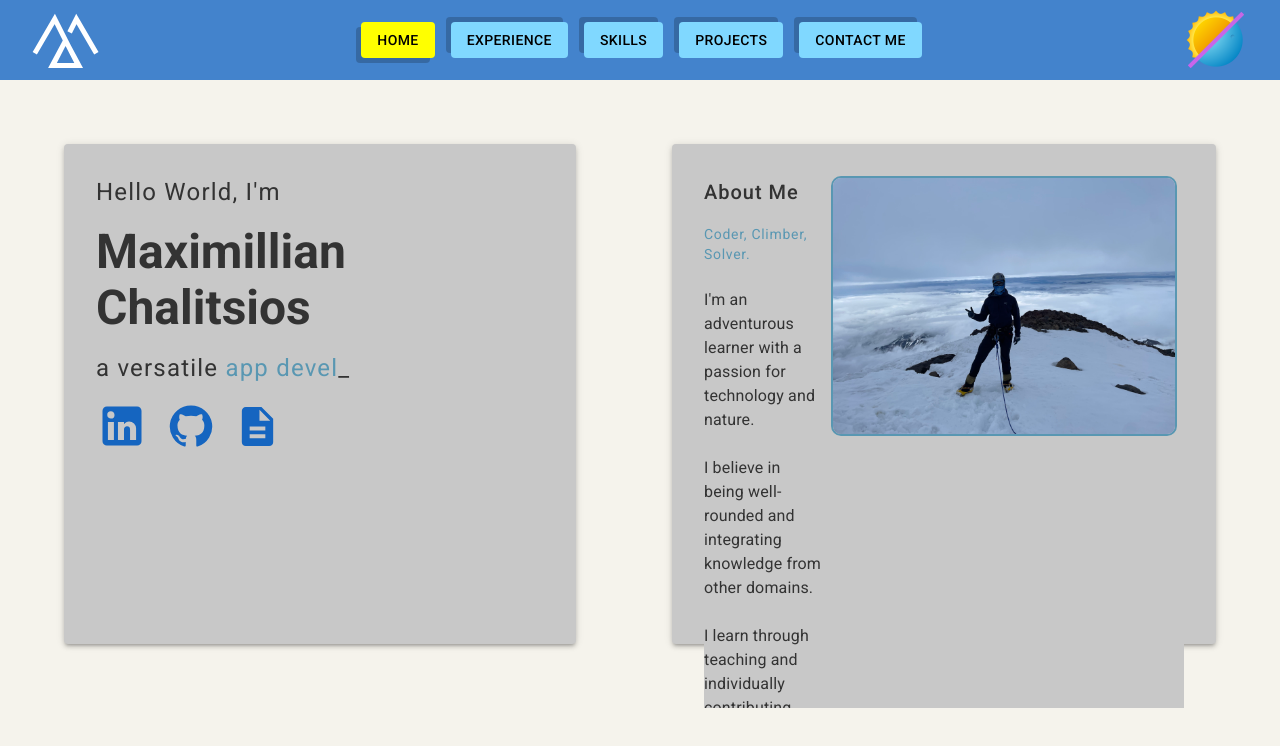
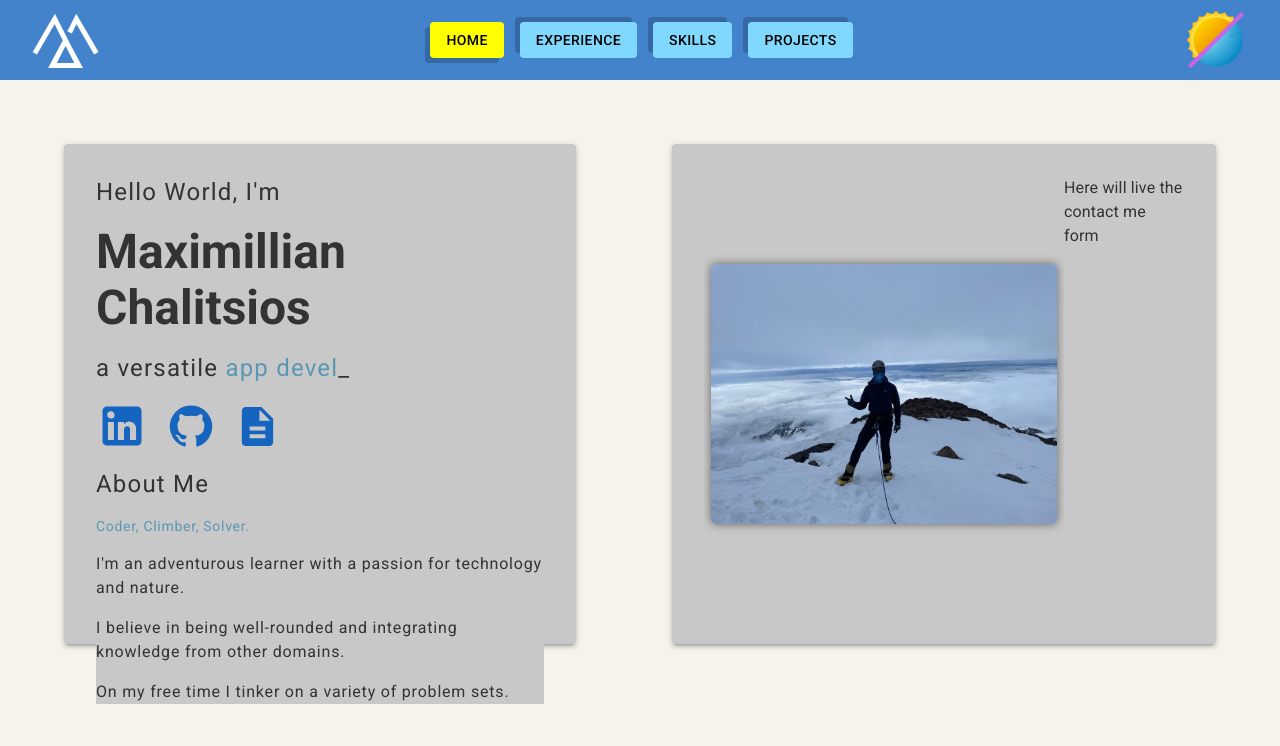
Before and after one commit to fygure/my-profile, a React (Create React App) app: page / in a window 1280 px wide. Shown: the top 746 px of the page. Built offline with nearby package versions, Linux system fonts and the light colour scheme.

Commit message:
modified right side grid

```diff
--- a/src/Router.js
+++ b/src/Router.js
@@ -9,7 +9,7 @@ import Bio from "./components/Bio";
 import Experience from "./components/Experience";
 import Skills from "./components/Skills";
 import Projects from "./components/Projects";
-import Contact from "./components/Contact";
+//import Contact from "./components/Contact";
 import ComingSoon from './components/ComingSoon';
 
 export default function Router() {
@@ -56,14 +56,14 @@ export default function Router() {
                         </TransitionComponent>
                     }
                 />
-                <Route
+                {/* <Route
                     path="/contact"
                     element={
                         <TransitionComponent>
                             <Contact />
                         </TransitionComponent>
                     }
-                />
+                /> */}
                 <Route
                     path="/coming-soon"
                     element={
--- a/src/components/Hero.jsx
+++ b/src/components/Hero.jsx
@@ -65,6 +65,8 @@ export default function Hero() {
                 {/* Left Side */}
                 <Grid item xs={6}>
                     <Paper elevation={3} sx={{
+                        display: 'flex',
+                        flexDirection: 'column',
                         padding: '32px',
                         margin: '64px 64px 64px 64px',
                         backgroundColor: theme.palette.background.paper,
@@ -96,40 +98,47 @@ export default function Hero() {
                                 </Link>
                             </IconButton>
                         </Box>
+                        <Box sx={{ display: 'flex', flexDirection: 'column', flex: '1', padding: '0', background: 'inherit' }}>
+                            <Typography variant="h5" component="div" sx={{ letterSpacing: '0.05em', paddingTop: '10px', marginBottom: '16px' }}>
+                                About Me
+                            </Typography>
+                            <Typography variant="body2" sx={{ letterSpacing: '0.05em', color: theme.palette.secondary.dark, marginBottom: '16px' }}>
+                                Coder, Climber, Solver.
+                            </Typography>
+                            <Typography variant="body1" sx={{ letterSpacing: '0.05em', marginBottom: '16px' }}>
+                                I'm an adventurous learner with a passion for technology and nature.
+                            </Typography>
+                            <Typography variant="body1" sx={{ letterSpacing: '0.05em', marginBottom: '16px' }}>
+                                I believe in being well-rounded and integrating knowledge from other domains.
+                            </Typography>
+                            <Typography variant="body1" sx={{ letterSpacing: '0.05em' }}>
+                                On my free time I tinker on a variety of problem sets.
+                            </Typography>
+                        </Box>
+
                     </Paper>
                 </Grid>
 
                 {/* Right Side */}
                 <Grid item xs={6}>
                     <Paper elevation={3} sx={{
+                        display: 'flex',
                         padding: '32px',
                         margin: '64px 64px 64px 32px',
                         backgroundColor: theme.palette.background.paper,
                         height: '500px',
                     }}>
-                        <Box sx={{ display: 'flex', flexDirection: 'row', width: '100%', background: 'inherit' }}>
-                            <Box sx={{ display: 'flex', flexDirection: 'column', flex: '1', padding: '0', background: 'inherit' }}>
-                                <Typography variant="h6" component="div" paragraph sx={{ letterSpacing: '0.05em' }}>
-                                    About Me
+                        <Box sx={{ display: 'flex', flexDirection: 'row', justifyContent: 'center', width: '100%', background: 'inherit' }}>
+
+
+                            <Box sx={{ display: 'flex', flexDirection: 'row', flex: '3', marginLeft: '0' }}>
+                                <Slideshow />
+                            </Box>
+
+                            <Box sx={{ display: 'flex', flexDirection: 'column', flex: '1', marginLeft: '0' }}>
+                                <Typography variant="body1">
+                                    Here will live the contact me form
                                 </Typography>
-                                <Typography variant="body2" sx={{ letterSpacing: '0.05em', color: theme.palette.secondary.dark }}>
-                                    Coder, Climber, Solver.
-                                </Typography>
-                                <br />
-                                <Typography variant="body1">
-                                    I'm an adventurous learner with a passion for technology and nature.
-                                </Typography>
-                                <br />
-                                <Typography variant="body1">
-                                    I believe in being well-rounded and integrating knowledge from other domains.
-                                </Typography>
-                                <br />
-                                <Typography variant="body1">
-                                    I learn through teaching and individually contributing towards my team projects.
-                                </Typography>
-                            </Box>
-                            <Box sx={{ display: 'flex', flexDirection: 'column', flex: '3', marginLeft: '0' }}>
-                                <Slideshow />
                             </Box>
                         </Box>
 
--- a/src/components/Navbar.jsx
+++ b/src/components/Navbar.jsx
@@ -88,7 +88,7 @@ export default function Navbar({ toggleTheme }) {
                         >
                             Projects
                         </Button>
-                        <Button
+                        {/* <Button
                             component={Link}
                             to="/contact"
                             variant="contained"
@@ -97,7 +97,7 @@ export default function Navbar({ toggleTheme }) {
                             onClick={() => handleButtonClick('Contact Me')}
                         >
                             Contact Me
-                        </Button>
+                        </Button> */}
                     </Stack>
                     <IconButton onClick={toggleTheme}>
                         <img src={darkmodeIcon} alt="DarkMode Icon" width="64" height="64" />
--- a/src/components/Skills.jsx
+++ b/src/components/Skills.jsx
@@ -1,9 +1,29 @@
-import { Container, Box } from '@mui/material';
+import { Container, Box, Typography, Paper } from '@mui/material';
+import { useTheme } from '@mui/material/styles';
 
 export default function Skills() {
+
+    const theme = useTheme();
+
     return (
         <Container maxWidth="sm">
-            <Box sx={{ bgcolor: '#cfe8fc', height: '68vh' }}>Skills</Box>
+            <Paper elevation={3} sx={{
+                display: 'flex',
+                padding: '32px',
+                margin: '32px',
+                backgroundColor: theme.palette.background.paper,
+                height: '250px',
+            }}>
+                {/* Content of your "Skills" component goes here */}
+                <Typography variant="h6" component="div" paragraph sx={{ letterSpacing: '0.05em' }}>
+                    Skills
+                </Typography>
+                <Typography variant="body2" sx={{ letterSpacing: '0.05em', color: theme.palette.secondary.dark }}>
+                    List your skills here
+                </Typography>
+            </Paper>
+            {/* <Box sx={{ bgcolor: '#cfe8fc', height: '68vh' }}>Skills</Box> */}
+
         </Container>
     )
 }
--- a/src/components/Slideshow.jsx
+++ b/src/components/Slideshow.jsx
@@ -58,10 +58,12 @@ const Slideshow = () => {
                     maxHeight: '100%',
                     height: 'auto',
                     width: 'auto',
-                    border: `2px solid ${theme.palette.secondary.dark}`,
-                    borderRadius: '10px',
+                    border: `0px 0px 0px 0px ${theme.palette.secondary.dark}`,
+                    borderRadius: '5px',
+                    boxShadow: '0 0 10px rgba(0, 0, 0, 0.5)',
                 }}
             />
+
         </Box>
     );
 };
```
